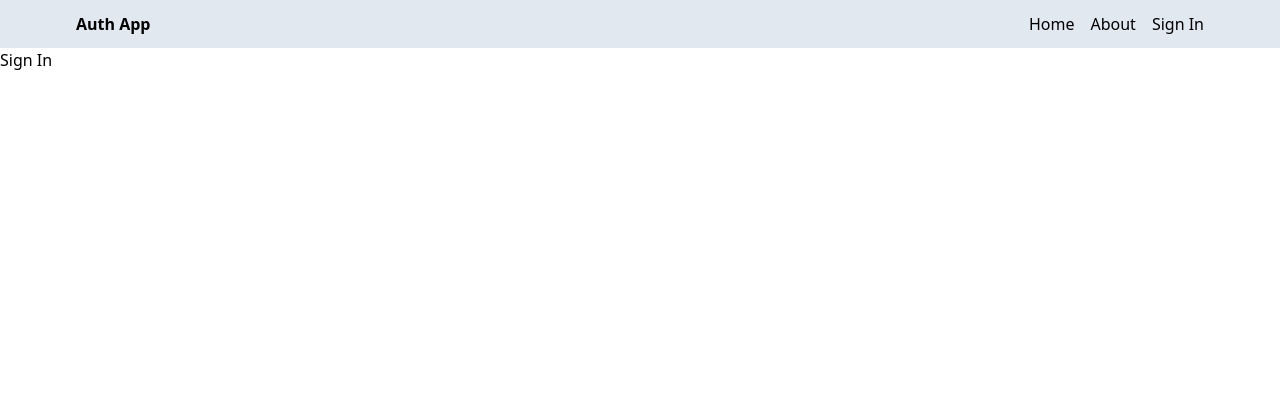
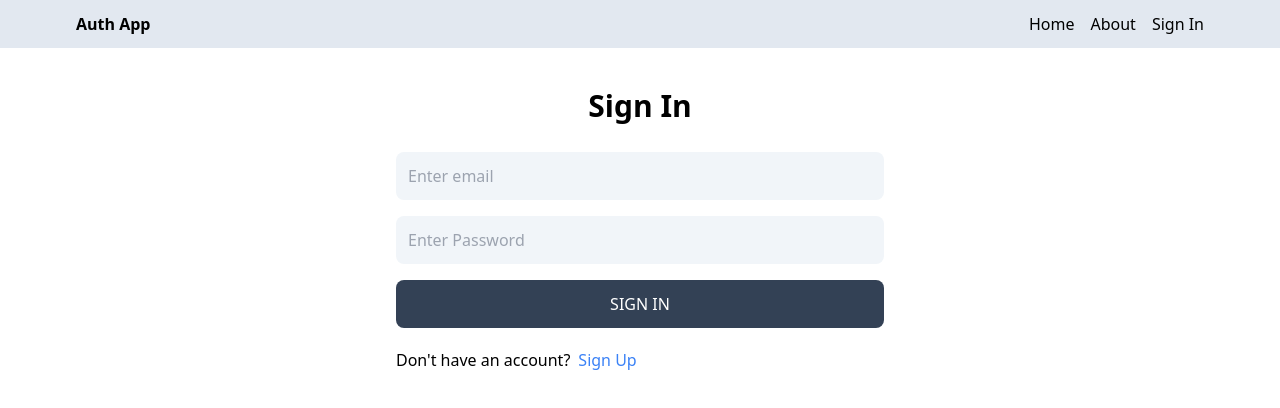
Before and after one commit to josephgithub23/mern-auth-app, a React (Vite) app in the folder client/: page /sign-in in a window 1280 px wide. Shown: the top 408 px of the page. Built offline with nearby package versions, Linux system fonts and the light colour scheme.

Commit message:
complete sign in page functionality

```diff
--- a/client/src/pages/SignIn.jsx
+++ b/client/src/pages/SignIn.jsx
@@ -1,5 +1,74 @@
-import React from "react";
+import { useState } from "react";
+import { Link, useNavigate } from "react-router-dom";
 
 export default function SignIn() {
-  return <div>Sign In</div>;
+  const [formData, setFromData] = useState({});
+  const [error, setError] = useState(false);
+  const [loading, setLoading] = useState(false);
+
+  const navigate = useNavigate();
+
+  const handleChange = (e) => {
+    setFromData({ ...formData, [e.target.id]: e.target.value });
+  };
+
+  const handleSubmit = async (e) => {
+    e.preventDefault(e);
+    try {
+      setLoading(true);
+      setError(false);
+      const res = await fetch("/api/auth/signin", {
+        method: "POST",
+        headers: {
+          "Content-Type": "application/json",
+        },
+        body: JSON.stringify(formData),
+      });
+      const data = await res.json();
+      setLoading(false);
+      if (data.success === false) {
+        setError(true);
+        return;
+      }
+      navigate("/");
+    } catch (error) {
+      setLoading(false);
+      setError(true);
+    }
+  };
+
+  return (
+    <div className="p-3 max-w-lg mx-auto  ">
+      <h1 className="text-3xl text-center font-semibold my-7">Sign In </h1>
+      <form onSubmit={handleSubmit} className="flex flex-col gap-4">
+        <input
+          type="email"
+          placeholder="Enter email"
+          id="email"
+          className="bg-slate-100 p-3 rounded-lg"
+          onChange={handleChange}
+        />
+        <input
+          type="password"
+          placeholder="Enter Password"
+          id="password"
+          className="bg-slate-100 p-3 rounded-lg"
+          onChange={handleChange}
+        />
+        <button
+          disabled={loading}
+          className="bg-slate-700 text-white p-3 rounded-lg uppercase hover:opacity-95  disabled:opacity-80 "
+        >
+          {loading ? "Loading..." : "Sign In"}
+        </button>
+      </form>
+      <div className="flex gap-2 mt-5">
+        <p> Don&#39;t have an account? </p>
+        <Link to={"/sign-up"}>
+          <span className="text-blue-500">Sign Up</span>
+        </Link>
+      </div>
+      <p className="text-red-700 mt-5">{error && "Something went wrong!"}</p>
+    </div>
+  );
 }
--- a/client/src/pages/SignUp.jsx
+++ b/client/src/pages/SignUp.jsx
@@ -1,11 +1,12 @@
-import { set } from "mongoose";
 import { useState } from "react";
-import { Link } from "react-router-dom";
+import { Link, useNavigate } from "react-router-dom";
 
 export default function SignUp() {
   const [formData, setFromData] = useState({});
   const [error, setError] = useState(false);
   const [loading, setLoading] = useState(false);
+
+  const navigate = useNavigate();
 
   const handleChange = (e) => {
     setFromData({ ...formData, [e.target.id]: e.target.value });
@@ -29,6 +30,7 @@
         setError(true);
         return;
       }
+      navigate("/sign-in");
     } catch (error) {
       setLoading(false);
       setError(true);
```
